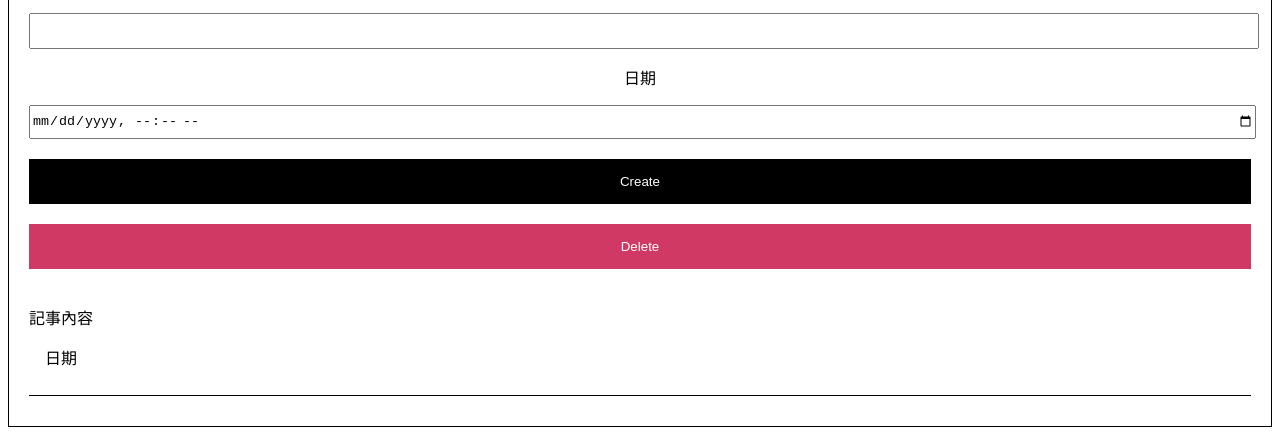
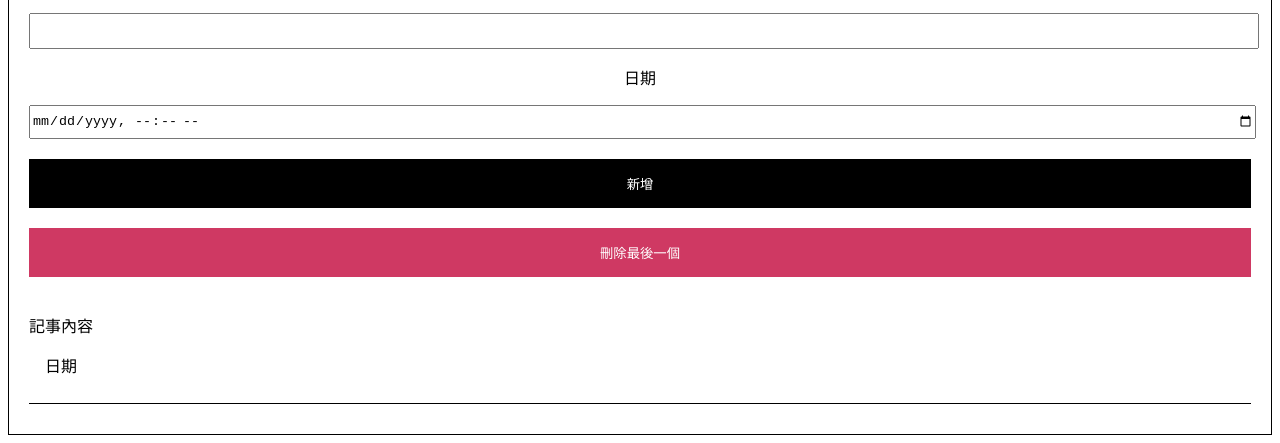
Before and after one commit to diverwil1995/TODO-LIST, a plain HTML site: page index.html in a window 1280 px wide. Shown: the part 145-588 px from the top of the page. Drawn offline with Linux system fonts and the light colour scheme.

Commit message:
docs: update README.md

```diff
--- a/index.html
+++ b/index.html
@@ -13,8 +13,8 @@
     <input type="text" id="content"/>
     <p>日期</p>
     <input type="datetime-local" id="datetime">
-    <button class="add" id="addedBtn">Create</button>
-    <button class="remove" id="deletedBtn">Delete</button>
+    <button class="add" id="addedBtn">新增</button>
+    <button class="remove" id="deletedBtn">刪除最後一個</button>
     <div class="list" id="list">
         <div class="item">
             <div>
```
Also changed, not shown: README.md.
